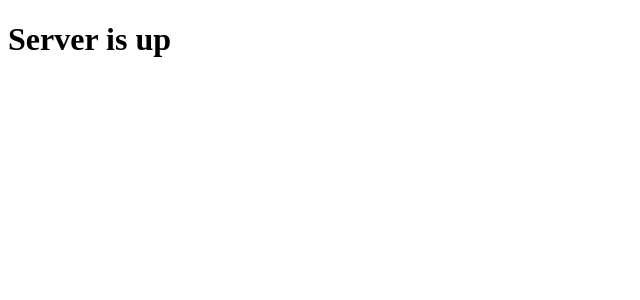
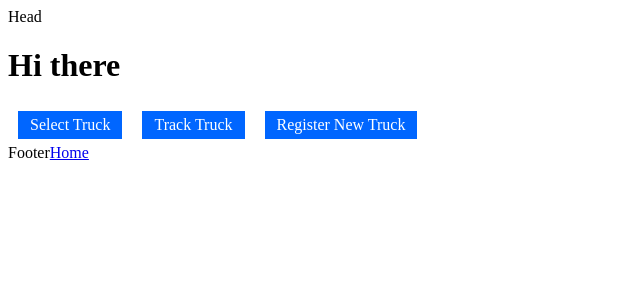
Before and after one commit to tejas-hosamani/geofence-garbage-truck, a Next.js app: page / in a window 1280 px wide. Shown: the top 300 px of the page, without its empty margins (0-640 px from the left). Built offline with nearby package versions, Linux system fonts and the light colour scheme.

Commit message:
Added linting, sockets connections, basic pages

```diff
--- /dev/null
+++ b/components/Footer.jsx
@@ -0,0 +1,13 @@
+import Link from "next/link";
+function Footer() {
+  return (
+    <div>
+      Footer
+      <Link href="/">
+        <a>Home</a>
+      </Link>
+    </div>
+  );
+}
+
+export default Footer;
--- /dev/null
+++ b/components/Header.jsx
@@ -0,0 +1,5 @@
+function Header() {
+  return <div>Head</div>;
+}
+
+export default Header;
--- /dev/null
+++ b/pages/_app.jsx
@@ -0,0 +1,20 @@
+import App from "next/app";
+import Header from "../components/Header";
+import Footer from "../components/Footer";
+// import { getCookie } from "../lib/HandleCookies";
+
+class MyApp extends App {
+  render() {
+    const { Component, pageProps } = this.props;
+
+    return (
+      <>
+        <Header />
+        <Component {...pageProps} />
+        <Footer />
+      </>
+    );
+  }
+}
+
+export default MyApp;
--- a/pages/index.js
+++ b/pages/index.js
@@ -1,7 +1,49 @@
-export default function Home() {
+// import openSocket from "socket.io-client";
+import { useEffect } from "react";
+import Link from "next/link";
+
+// const socket = openSocket("http://localhost:5050");
+
+function Home() {
+  useEffect(() => {
+    // const visitor = {
+    //   ip: "geoplugin_request",
+    //   city: "geoplugin_city",
+    //   state: "geoplugin_region",
+    // };
+    // socket.emit("new_visitor", visitor);
+    // socket.on("visitors", visitors => {
+    //   this.setState({
+    //     visitors,
+    //   });
+    // });
+  }, []);
   return (
     <div>
-      <h1>Server is up</h1>
+      <h1>Hi there</h1>
+      <Link href="/select-truck">
+        <a>Select Truck</a>
+      </Link>
+
+      <Link href="/track-truck">
+        <a>Track Truck</a>
+      </Link>
+
+      <Link href="/register-new-truck">
+        <a>Register New Truck</a>
+      </Link>
+      <style jsx>{`
+        a {
+          display: inline-block;
+          padding: 5px 12px;
+          margin: 5px 10px;
+          color: white;
+          text-decoration: none;
+          background: #06f;
+        }
+      `}</style>
     </div>
   );
 }
+
+export default Home;
```
Also changed, not shown: package.json (+5 -2 lines), pages/register-new-truck.jsx (added, +9 -0 lines), pages/select-truck.jsx (added, +9 -0 lines), pages/track-truck.jsx (added, +9 -0 lines), server.js (+58 -11 lines), 2 other files (tests, documents, lock files or other folders).
